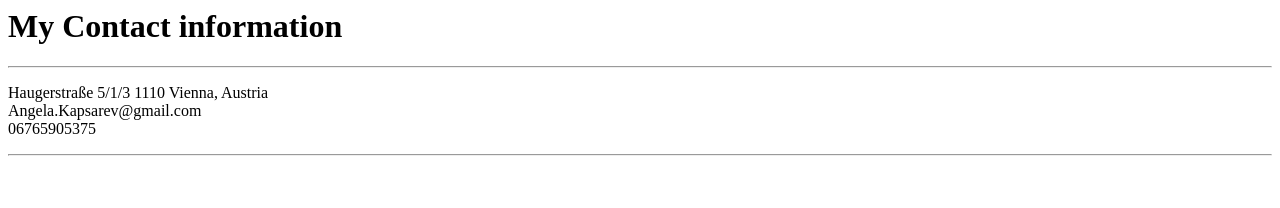
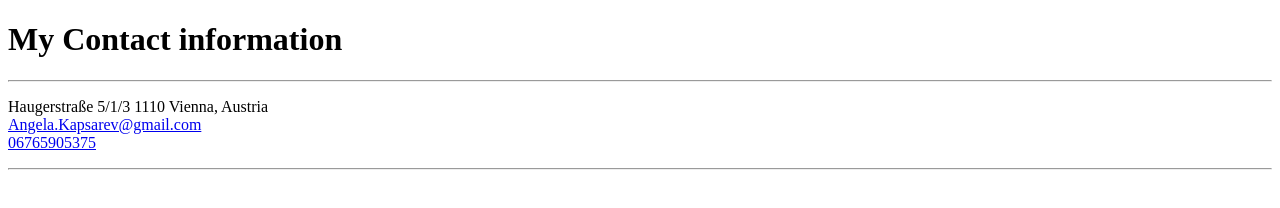
Before and after one commit to AngelaKapsarev/html-portfolio, a plain HTML site: page public/contact.html in a window 1280 px wide. Drawn offline with Linux system fonts and the light colour scheme.

Commit message:
Add files via upload

```diff
--- a/public/contact.html
+++ b/public/contact.html
@@ -1,10 +1,22 @@
-<h1>My Contact information</h1>
+<!DOCTYPE html>
+<html lang="en">
+<head>
+  <meta charset="UTF-8">
+  <meta name="viewport" content="width=device-width, initial-scale=1.0">
+  <title>Document</title>
+</head>
+<body>
+  <h1>My Contact information</h1>
 <hr>
 <p>
+  <adress>
   Haugerstraße 5/1/3 1110 Vienna, Austria
   <br>
-  Angela.Kapsarev@gmail.com
+  <a href="mailto:angela.kapsarev@gmail.com">Angela.Kapsarev@gmail.com</a>
   <br>
-  06765905375
+  <a href="tel:06765905375">06765905375</a>
+</adress>
 </p>
 <hr>
+</body>
+</html>
```
Also changed, not shown: public/hobbies.html (+11 -1 lines).
